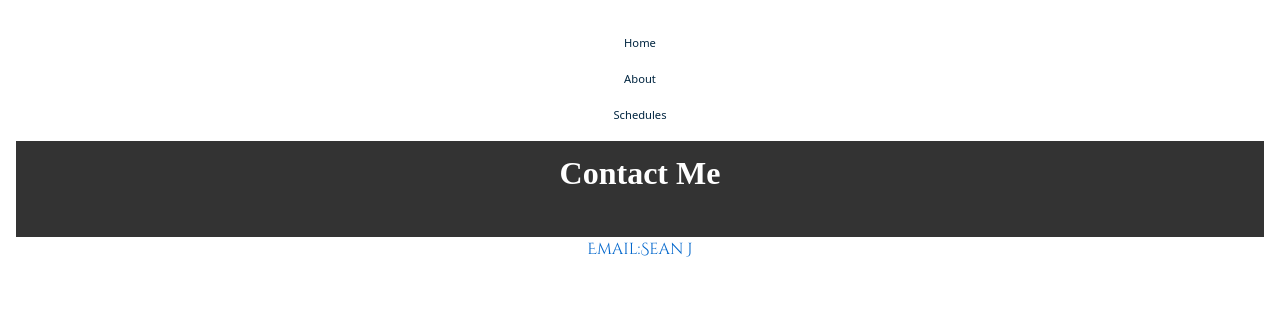
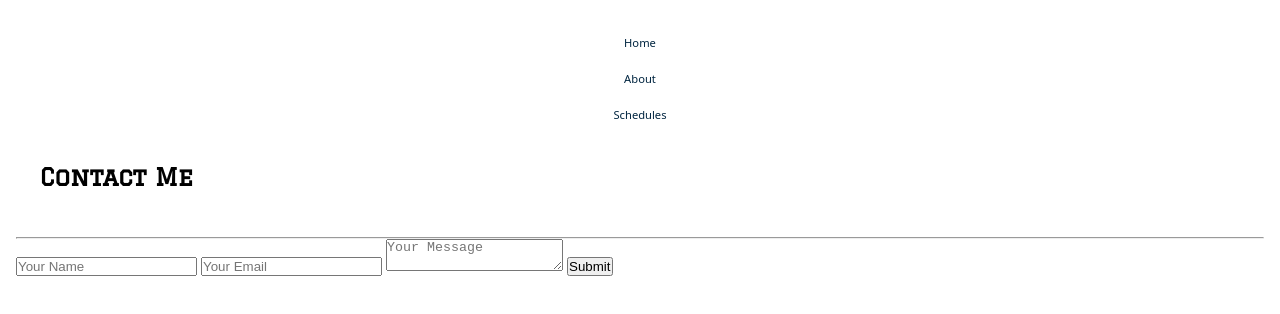
Before and after one commit to SeanJ-Source/myWebsite, a plain HTML site: page contact.html in a window 1280 px wide. Drawn offline with Linux system fonts and the light colour scheme; a web font is replaced by a local one.

Commit message:
Update contact.html

```diff
--- a/contact.html
+++ b/contact.html
@@ -5,9 +5,10 @@
   <meta name="viewport" content="width=device-width, initial-scale=1.0">
   <title>Contact Page</title>
   <link rel="stylesheet" href="style.css">
+  <link rel="stylesheet" href="contact.css">
 </head>
 <body>
-
+<div class="contact getAhold">
   <nav>
     <ul>
       <li><a href="index.html">Home</a></li>
@@ -15,10 +16,24 @@
       <li><a href="schedule.html">Schedules</a></li>
     </ul>
   </nav>
-  <header>
-    <h1 style="font-family: 'Brawler', serif;">Contact Me</h1>
+</div>
+<div class="getAhold">
+  <div class="contact-container">
+    <form action="https://api.web3forms.com/submit" method="POST" class="contact-left">
+      <div class="contact-left-title">
+        <h2>Contact Me</h2>
+        <hr>
+      </div>
+      <input type="hidden" name="access_key" value="f8f8463b-2c85-4fa2-9d84-c6d7bebf8900">
+      <input type="text" name="name" placeholder="Your Name" class="contact-inputs" required>
+      <input type="email" name="email" placeholder="Your Email" class="contact-inputs" required>
+      <textarea name="message" placeholder="Your Message" class="contact-inputs" required></textarea>
+      <button type="submit">Submit</button>
+    </form>
+    </div>
+</div>
 
-  </header>
-  <a href="mailto:hawnbones0402@gmail.com">Email:Sean J</a>
+
+
 </body>
 </html>
```
